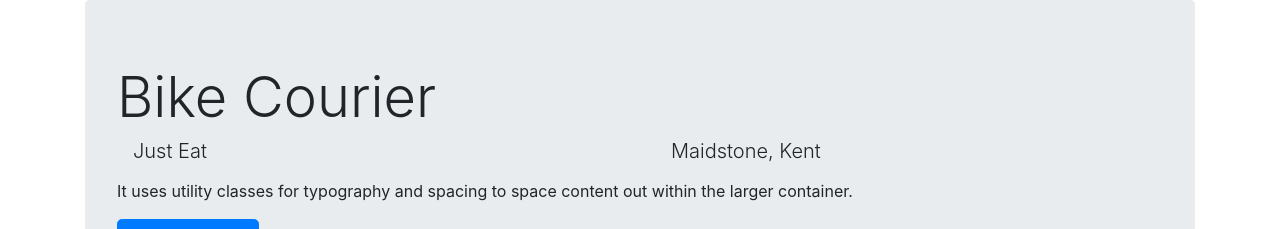
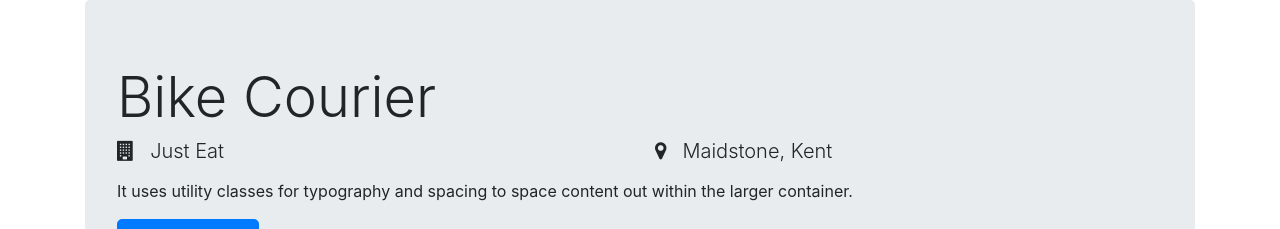
Before and after one commit to FengyiQuan/CS4550-20su1-final, a React (Create React App) app: page / in a window 1280 px wide. Shown: the top 229 px of the page. Built offline with nearby package versions, Linux system fonts and the light colour scheme.

Commit message:
add font-awesome dependency

```diff
--- a/package.json
+++ b/package.json
@@ -7,6 +7,7 @@
     "@testing-library/react": "^9.5.0",
     "@testing-library/user-event": "^7.2.1",
     "bootstrap": "^4.5.0",
+    "font-awesome": "^4.7.0",
     "react": "^16.13.1",
     "react-dom": "^16.13.1",
     "react-router-dom": "^5.2.0",
--- a/src/index.css
+++ b/src/index.css
@@ -1,5 +1,6 @@
 @import "~bootstrap/dist/css/bootstrap.min.css";
-/*@import "~font-awesome/css/font-awesome.min.css";*/
+@import "~font-awesome/css/font-awesome.min.css";
+
 
 body {
     margin: 0;
```
Also changed, not shown: 1 other file (tests, documents, lock files or other folders).
